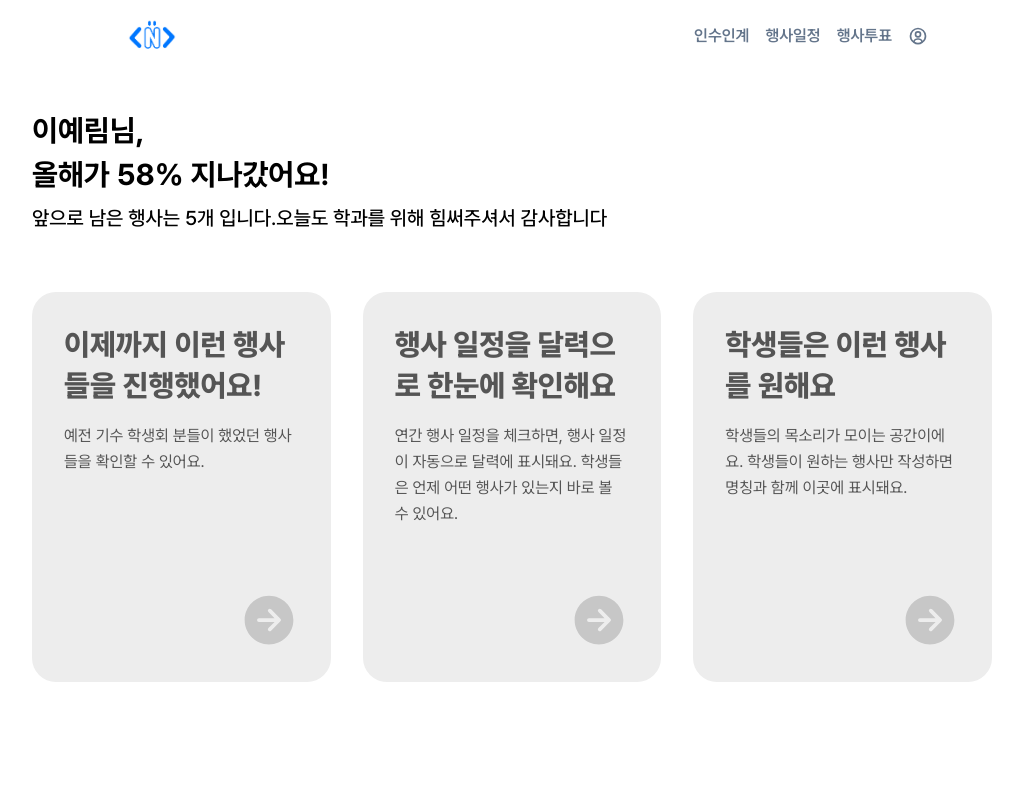
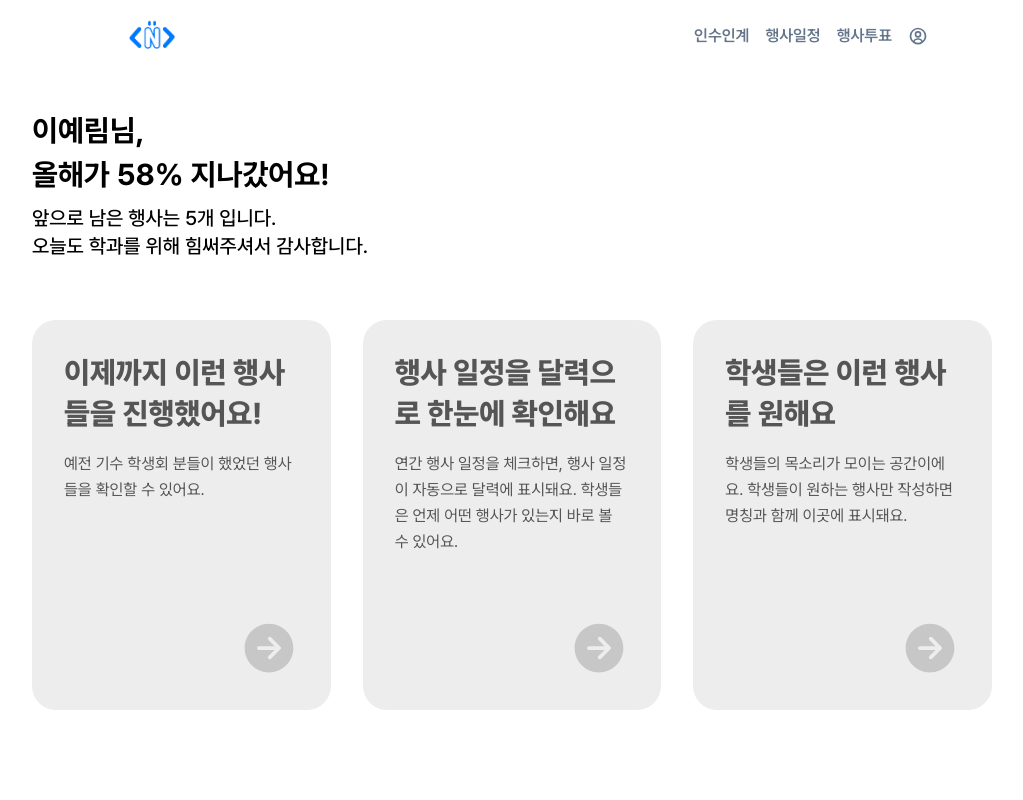
Before and after one commit to ComNCheck/ComNCheck-web, a Next.js app: page /main in a window 1280 px wide. Shown: the top 800 px of the page, without its empty margins (128-1151 px from the left). Built offline with nearby package versions, Linux system fonts and the light colour scheme.

Commit message:
fix: [코드리뷰 반영]오타수정 및 Description split 코드 수정 줄바꿈 오류 해결

```diff
--- a/src/app/popularEvent/page.tsx
+++ b/src/app/popularEvent/page.tsx
@@ -68,7 +68,7 @@ const PopularEvent = () => {
       <div className="w-full h-full max-w-5xl mx-auto px-8">
         <TitleAndDescription
           title="학생들은 이런 행사를 원해요"
-          description="학생들의 목소리가 모이는 공간이에요. 앞을 통해 원하는 행사를 적극적으로 참신과 함께 이곳에 표시돼요."
+          description="학생들의 목소리가 모이는 공간이에요. 앱을 통해 원하는 행사를 적극적으로 참신과 함께 이곳에 표시돼요."
         />
 
         <div className="flex flex-col lg:flex-row gap-8 lg:gap-12">
--- a/src/components/TitleAndDescription.tsx
+++ b/src/components/TitleAndDescription.tsx
@@ -25,12 +25,13 @@ const TitleAndDescription: React.FC<TitleAndDescriptionProps> = ({
       ))}
       <p className="text-base sm:text-lg md:text-xl font-medium">
         {description
-          .split(".")
+          .split(". ")
           .filter((sentence) => sentence.trim())
           .map((sentence, index, arr) => (
-            <span key={index} className="block md:inline">
+            <span key={index} className="block">
               {sentence.trim()}
-              {index < arr.length - 1 ? "." : ""}
+              {sentence.trim().endsWith(".") ? "" : "."}
+              <br />
             </span>
           ))}
       </p>
```
